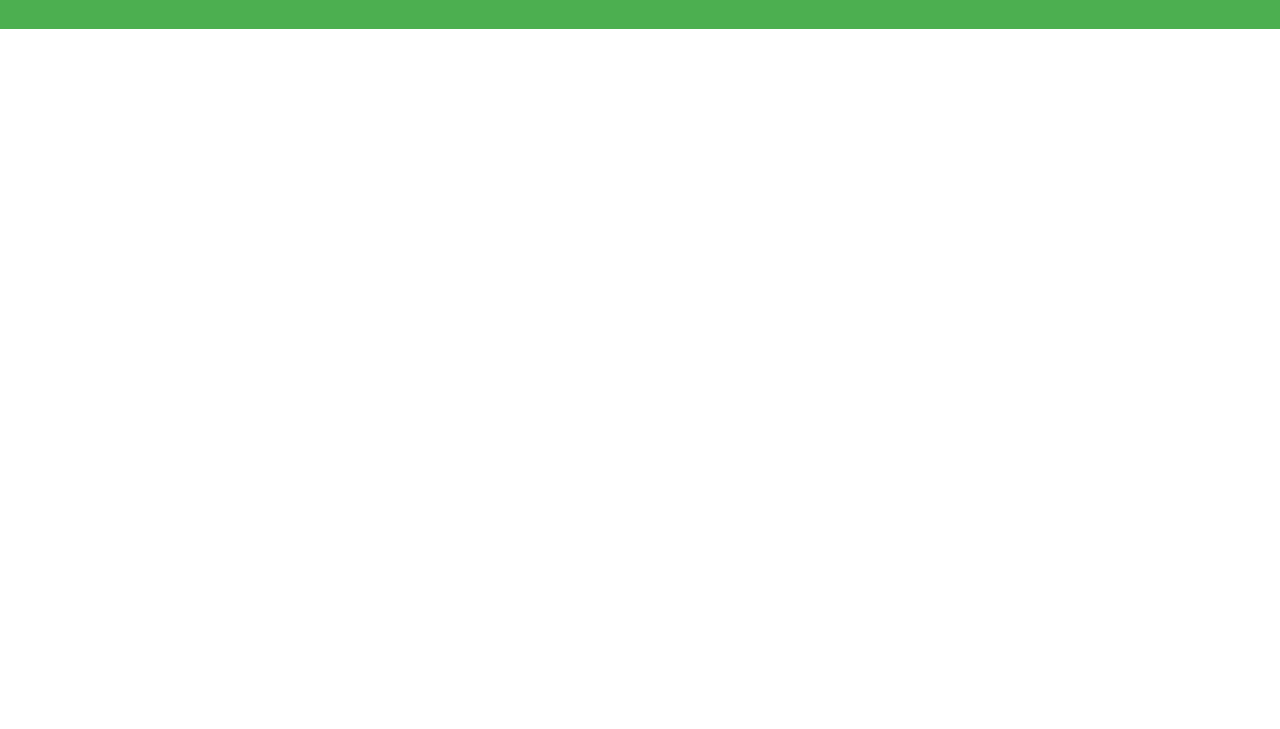
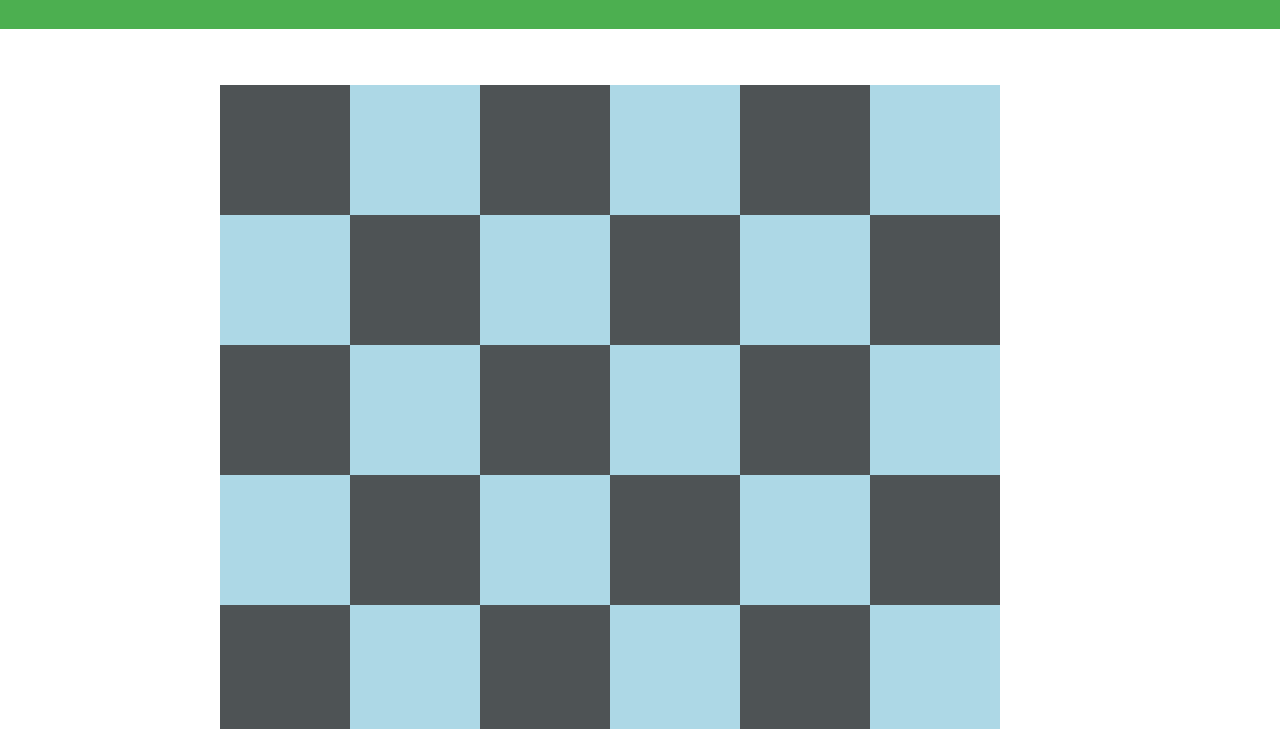
Before and after one commit to Aronbfrt/snakeia, a website: page index.html in a window 1280 px wide. Shown: the part 71-800 px from the top of the page. Drawn offline with Linux system fonts and the light colour scheme.

Commit message:
html et css

```diff
--- a/index.html
+++ b/index.html
@@ -11,5 +11,51 @@
         <center><h1>Voici une IA qui résouds le snake</h1></center>
     </header>
 
+    <br>
+    <br>
+
+    <div class="grille">
+        <div class="casee" data-x="0" data-y="0"></div>
+        <div class="case" data-x="1" data-y="0"></div>
+        <div class="casee" data-x="2" data-y="0"></div>
+        <div class="case" data-x="3" data-y="0"></div>
+        <div class="casee" data-x="4" data-y="0"></div>
+        <div class="case" data-x="5" data-y="0"></div>
+
+        <div class="case" data-x="0" data-y="1"></div>
+        <div class="casee" data-x="1" data-y="1"></div>
+        <div class="case" data-x="2" data-y="1"></div>
+        <div class="casee" data-x="3" data-y="1"></div>
+        <div class="case" data-x="4" data-y="1"></div>
+        <div class="casee" data-x="5" data-y="1"></div>
+
+        <div class="casee" data-x="0" data-y="2"></div>
+        <div class="case" data-x="1" data-y="2"></div>
+        <div class="casee" data-x="2" data-y="2"></div>
+        <div class="case" data-x="3" data-y="2"></div>
+        <div class="casee" data-x="4" data-y="2"></div>
+        <div class="case" data-x="5" data-y="2"></div>
+
+        <div class="case" data-x="0" data-y="3"></div>
+        <div class="casee" data-x="1" data-y="3"></div>
+        <div class="case" data-x="2" data-y="3"></div>
+        <div class="casee" data-x="3" data-y="3"></div>
+        <div class="case" data-x="4" data-y="3"></div>
+        <div class="casee" data-x="5" data-y="3"></div>
+
+        <div class="casee" data-x="0" data-y="4"></div>
+        <div class="case" data-x="1" data-y="4"></div>
+        <div class="casee" data-x="2" data-y="4"></div>
+        <div class="case" data-x="3" data-y="4"></div>
+        <div class="casee" data-x="4" data-y="4"></div>
+        <div class="case" data-x="5" data-y="4"></div>
+
+        <div class="case" data-x="0" data-y="5"></div>
+        <div class="casee" data-x="1" data-y="5"></div>
+        <div class="case" data-x="2" data-y="5"></div>
+        <div class="casee" data-x="3" data-y="5"></div>
+        <div class="case" data-x="4" data-y="5"></div>
+        <div class="casee" data-x="5" data-y="5"></div>
+
 </body>
 </html>
--- a/style.css
+++ b/style.css
@@ -10,3 +10,27 @@ header {
     padding: 10px 0;
     text-align: center;
 }
+
+.grille {
+  width: 840px;
+  height: 840px;
+  margin: 20px auto;
+  display: grid;
+  grid-template-columns: repeat(6, 130px);
+  grid-template-rows: repeat(6, 130px);
+  gap: 0px;
+}
+.case {
+  background-color: lightblue;
+  display: flex;
+  justify-content: center;
+  align-items: center;
+
+}
+.casee {
+  background-color: rgb(78, 83, 85);
+  display: flex;
+  justify-content: center;
+  align-items: center;
+
+}
```
